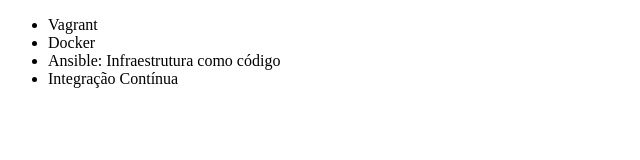
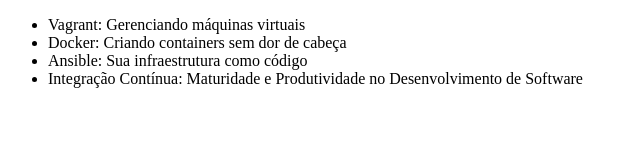
Before and after one commit to aidarocha/alura-git, a plain HTML site: page index.html in a window 1280 px wide. Shown: the whole page, without its empty margins (0-640 px from the left). Drawn offline with Linux system fonts and the light colour scheme.

Commit message:
Modificando nome dos cursos

```diff
--- a/index.html
+++ b/index.html
@@ -8,10 +8,10 @@
 </head>
 <body>
     <ul>
-        <li>Vagrant</li>
-        <li>Docker</li>
-        <li>Ansible: Infraestrutura como código</li>
-        <li>Integração Contínua</li>
+        <li>Vagrant: Gerenciando máquinas virtuais</li>
+        <li>Docker: Criando containers sem dor de cabeça</li>
+        <li>Ansible: Sua infraestrutura como código</li>
+        <li>Integração Contínua: Maturidade e Produtividade no Desenvolvimento de Software</li>
     </ul>
 </body>
 </html>
```
